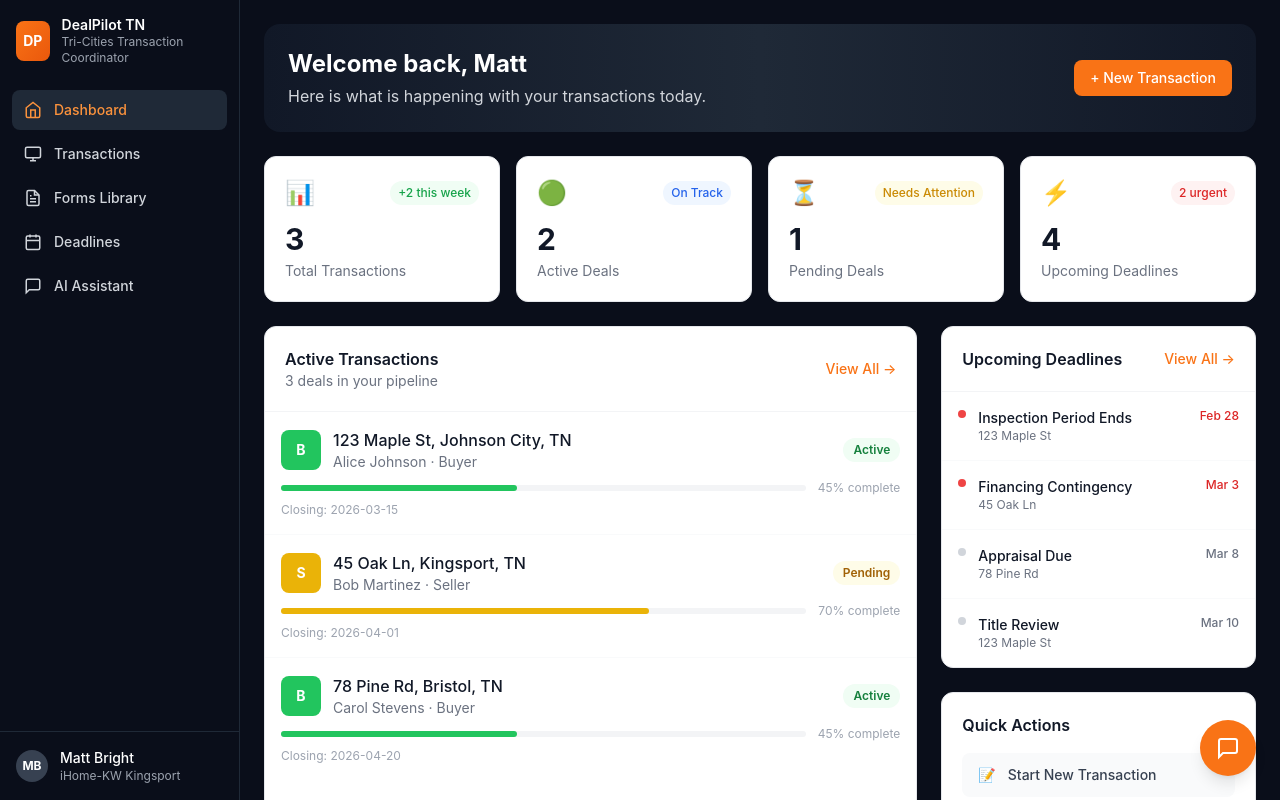
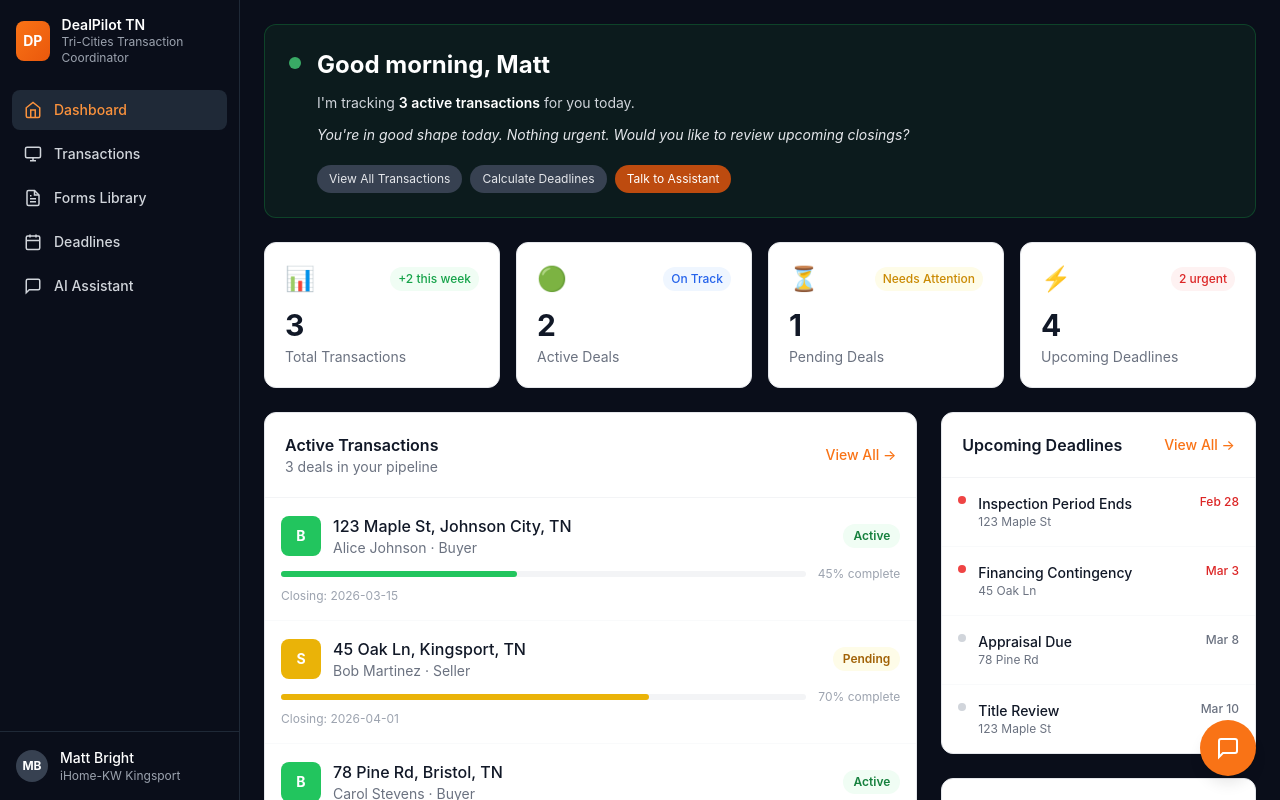
Before and after one commit to mbright4497/dealpilot-tn, a Next.js app in the folder dealpilot-tn/web/: page /chat in a window 1280 px wide. Built offline with nearby package versions, Linux system fonts and the light colour scheme.

Commit message:
feat(assistant): integrate DailyBriefing into dashboard, replace static welcome (Issue #10 Stage 2)

```diff
--- a/dealpilot-tn/web/src/components/TCDashboard.tsx
+++ b/dealpilot-tn/web/src/components/TCDashboard.tsx
@@ -1,18 +1,10 @@
 'use client'
 import React from 'react'
-
-interface Transaction {
-  id: number
-  address: string
-  client: string
-  status: string
-  type?: string
-  binding?: string
-  closing?: string
-}
+import DailyBriefing from './DailyBriefing'
+import type { Transaction as ChatTransaction } from '@/app/chat/page'
 
 interface Props {
-  transactions?: Transaction[]
+  transactions?: ChatTransaction[]
   onOpenDeal?: (txId: number) => void
   onViewChecklist?: (txId: number) => void
   onNavigate?: (view: string) => void
@@ -40,21 +32,7 @@ export default function TCDashboard({ transactions = [], onOpenDeal, onViewCheck
 
   return (
     <div className="space-y-6">
-      {/* Welcome Banner */}
-      <div className="bg-gradient-to-r from-gray-900 via-gray-800 to-gray-900 rounded-2xl p-6 text-white">
-        <div className="flex items-center justify-between">
-          <div>
-            <h2 className="text-2xl font-bold">Welcome back, Matt</h2>
-            <p className="text-gray-300 mt-1">Here is what is happening with your transactions today.</p>
-          </div>
-          <div className="hidden sm:flex items-center gap-3">
-            <button
-              onClick={() => onNavigate && onNavigate('transactions')}
-              className="px-4 py-2 bg-orange-500 text-white rounded-lg hover:bg-orange-600 transition-all font-medium text-sm"
-            >+ New Transaction</button>
-          </div>
-        </div>
-      </div>
+      <DailyBriefing userName="Matt" transactions={transactions as ChatTransaction[]} onNavigate={(dest) => onNavigate && onNavigate(dest)} onOpenDeal={(txId) => onOpenDeal && onOpenDeal(txId)} />
 
       {/* Stats Row */}
       <div className="grid grid-cols-2 lg:grid-cols-4 gap-4">
```
